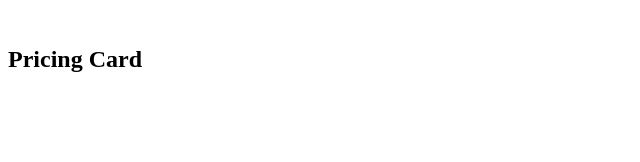
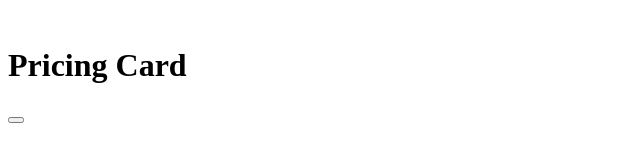
Before and after one commit to acciojob/pricing-card-akashikur, a website: page main.html in a window 1280 px wide. Shown: the whole page, without its empty margins (0-640 px from the left). Drawn offline with Linux system fonts and the light colour scheme.

Commit message:
created a submission

```diff
--- a/main.html
+++ b/main.html
@@ -10,7 +10,9 @@
 	<!-- the entire body must be written by student -->
 	<div>
 		<img />
-		<h2>Pricing Card</h2>
+		<h1>Pricing Card</h2>
+		<p></p>
+		<button></button>
 
 	</div>
     <script type="text/javascript" src="./script.js">
```
